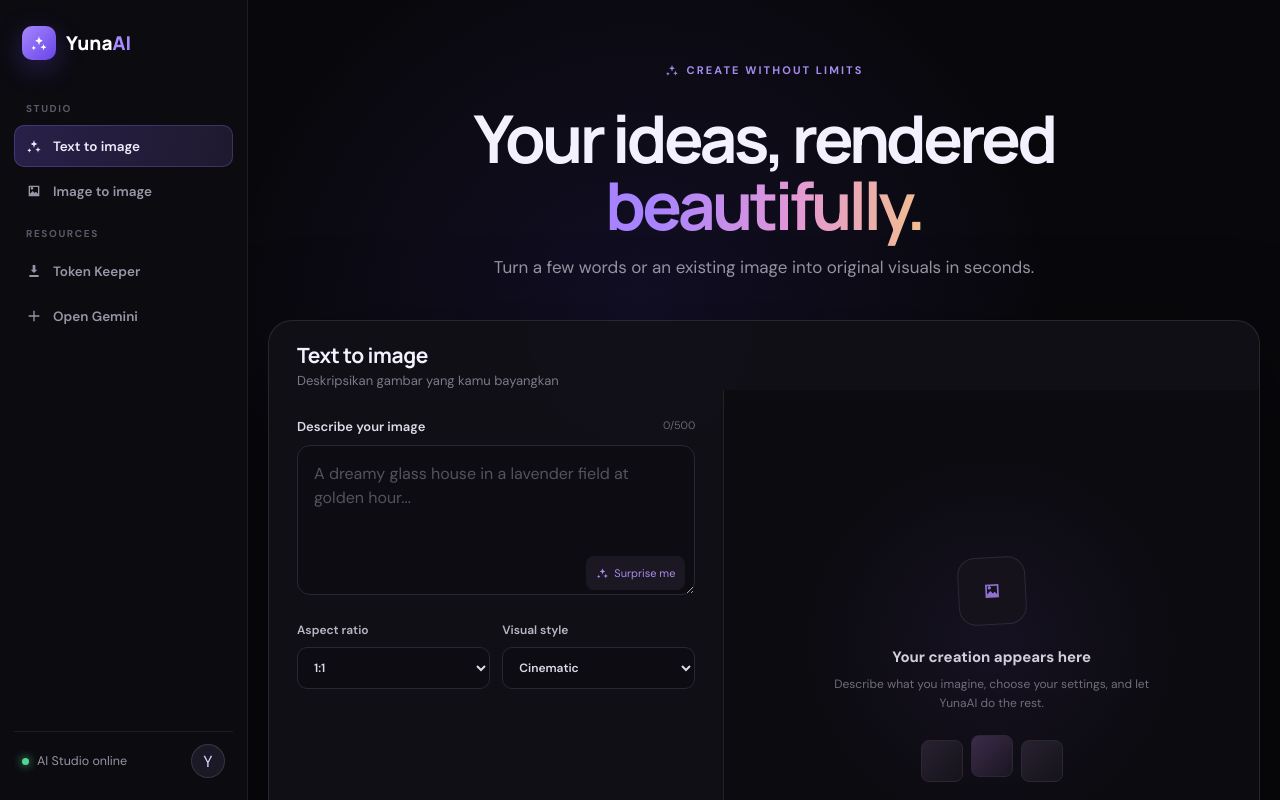
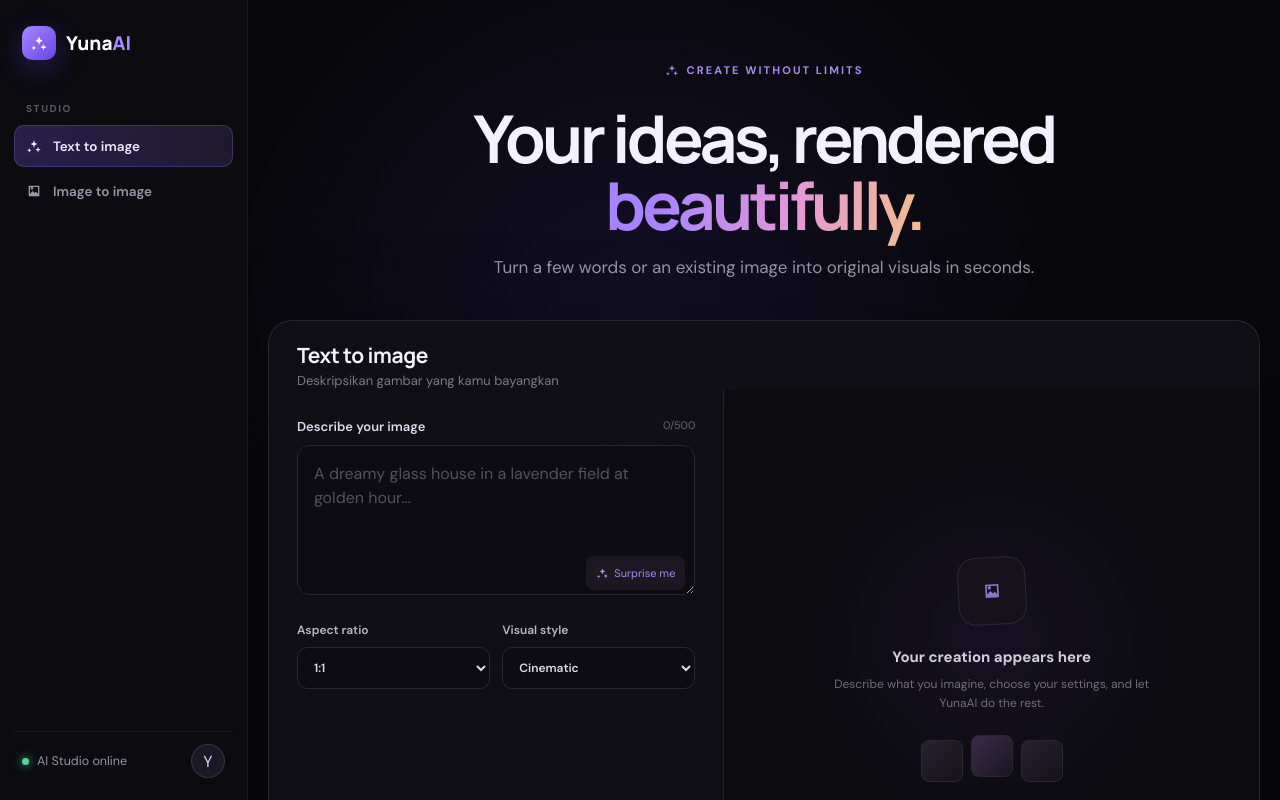
Before and after one commit to project-yunaai/faqih, a React (Vite) app: page / in a window 1280 px wide. Shown: the top 800 px of the page. Built offline with nearby package versions, Linux system fonts and the light colour scheme.

Commit message:
Iffah: sembunyikan menu Resources di sidebar

```diff
--- a/src/App.jsx
+++ b/src/App.jsx
@@ -106,10 +106,6 @@
           <span className="side-label">Studio</span>
           <button className={mode === 'text' ? 'side-item active' : 'side-item'} onClick={() => setMode('text')} type="button"><Icon name="sparkles" /> Text to image</button>
           <button className={mode === 'image' ? 'side-item active' : 'side-item'} onClick={() => setMode('image')} type="button"><Icon name="image" /> Image to image</button>
-
-          <span className="side-label">Resources</span>
-          <a className="side-item" href="/admin/" target="_blank" rel="noreferrer"><Icon name="download" /> Token Keeper</a>
-          <a className="side-item" href="https://gemini.google.com/app" target="_blank" rel="noreferrer"><Icon name="plus" /> Open Gemini</a>
         </nav>
 
         <div className="side-footer">
```
